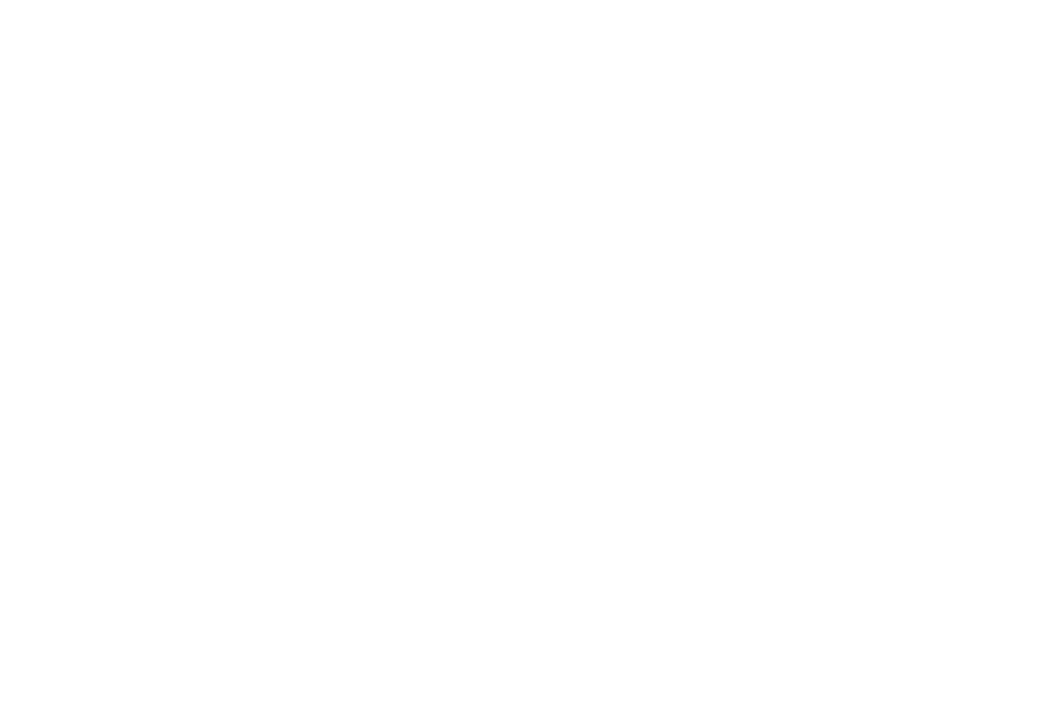
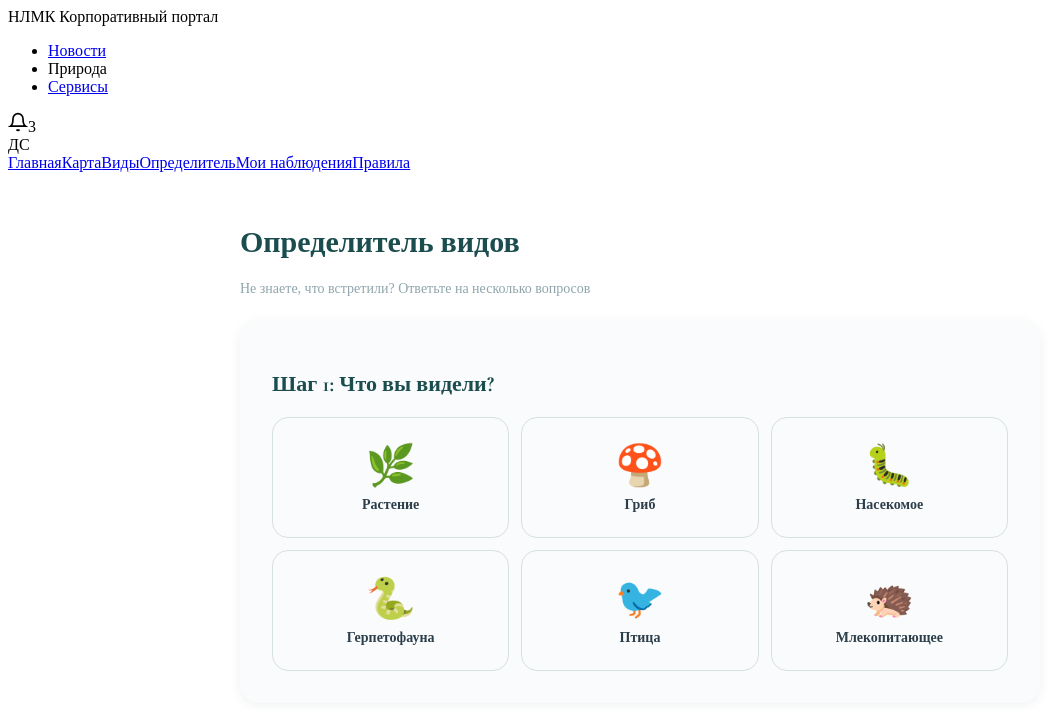
Before and after one commit to Dmitry-100/green-book-nlmk, a Vue app in the folder frontend/: page /identify in a window 1280 px wide. Before the commit this address had no page. Shown: the top 710 px of the page, without its empty margins (0-1063 px from the left). Built offline with nearby package versions, Linux system fonts and the light colour scheme.

Commit message:
feat: Species identifier wizard page

```diff
--- a/frontend/src/router/index.ts
+++ b/frontend/src/router/index.ts
@@ -37,6 +37,11 @@
           name: 'expert-queue',
           component: () => import('../views/ExpertQueueView.vue'),
         },
+        {
+          path: 'identify',
+          name: 'identify',
+          component: () => import('../views/IdentifyView.vue'),
+        },
       ],
     },
   ],
--- /dev/null
+++ b/frontend/src/views/IdentifyView.vue
@@ -0,0 +1,111 @@
+<template>
+  <div class="identify-page">
+    <h1>Определитель видов</h1>
+    <p class="subtitle">Не знаете, что встретили? Ответьте на несколько вопросов</p>
+
+    <!-- Step 1: Select group -->
+    <div v-if="step === 1" class="step-card">
+      <h2>Шаг 1: Что вы видели?</h2>
+      <div class="group-selector">
+        <div v-for="g in groups" :key="g.value" class="group-option" @click="selectGroup(g.value)">
+          <span class="group-option__icon">{{ g.icon }}</span>
+          <span class="group-option__label">{{ g.label }}</span>
+        </div>
+      </div>
+    </div>
+
+    <!-- Step 2: Show species for selected group -->
+    <div v-if="step === 2" class="step-card">
+      <h2>Шаг 2: Похож ли на один из этих видов?</h2>
+      <p class="step-hint">Группа: {{ selectedGroupLabel }}</p>
+      <div class="species-suggestions">
+        <div v-for="s in suggestions" :key="s.id" class="suggestion-item" @click="selectSpecies(s)">
+          <span class="suggestion-icon">{{ s.is_poisonous ? '⚠️' : '✅' }}</span>
+          <div class="suggestion-info">
+            <strong>{{ s.name_ru }}</strong>
+            <span class="latin">{{ s.name_latin }}</span>
+          </div>
+          <span v-if="s.conservation_status" class="redbook-tag">{{ s.conservation_status }}</span>
+        </div>
+      </div>
+      <div class="step-actions">
+        <el-button @click="step = 1">Назад</el-button>
+        <el-button type="primary" @click="createWithUnknown">Не нашёл — создать наблюдение</el-button>
+      </div>
+    </div>
+
+    <!-- Step 3: Selected -->
+    <div v-if="step === 3" class="step-card">
+      <h2>Отлично!</h2>
+      <p>Вы выбрали: <strong>{{ selectedSpecies?.name_ru }}</strong> ({{ selectedSpecies?.name_latin }})</p>
+      <div class="step-actions">
+        <el-button @click="step = 2">Назад</el-button>
+        <router-link :to="`/observe?species=${selectedSpecies?.id}&group=${selectedGroup}`" class="btn-primary">
+          Создать наблюдение с этим видом
+        </router-link>
+      </div>
+    </div>
+  </div>
+</template>
+
+<script setup lang="ts">
+import { ref } from 'vue'
+import api from '../api/client'
+
+const step = ref(1)
+const selectedGroup = ref('')
+const selectedGroupLabel = ref('')
+const suggestions = ref<any[]>([])
+const selectedSpecies = ref<any>(null)
+
+const groups = [
+  { value: 'plants', icon: '🌿', label: 'Растение' },
+  { value: 'fungi', icon: '🍄', label: 'Гриб' },
+  { value: 'insects', icon: '🐛', label: 'Насекомое' },
+  { value: 'herpetofauna', icon: '🐍', label: 'Герпетофауна' },
+  { value: 'birds', icon: '🐦', label: 'Птица' },
+  { value: 'mammals', icon: '🦔', label: 'Млекопитающее' },
+]
+
+async function selectGroup(group: string) {
+  selectedGroup.value = group
+  selectedGroupLabel.value = groups.find(g => g.value === group)?.label || group
+  const { data } = await api.get('/species', { params: { group, limit: 200 } })
+  suggestions.value = data.items
+  step.value = 2
+}
+
+function selectSpecies(species: any) {
+  selectedSpecies.value = species
+  step.value = 3
+}
+
+function createWithUnknown() {
+  window.location.href = `/observe?group=${selectedGroup.value}`
+}
+</script>
+
+<style scoped>
+.identify-page { max-width: 800px; margin: 0 auto; padding: 32px; }
+.identify-page h1 { font-family: 'Cormorant Garamond', serif; font-size: 30px; font-weight: 600; color: #1B4D4F; }
+.subtitle { font-size: 14px; color: #8FA5AB; margin-bottom: 24px; }
+.step-card { background: #FAFBFC; border-radius: 20px; padding: 32px; box-shadow: 0 2px 12px rgba(44,62,74,0.08); }
+.step-card h2 { font-family: 'Cormorant Garamond', serif; font-size: 22px; color: #1B4D4F; margin-bottom: 20px; }
+.step-hint { font-size: 13px; color: #8FA5AB; margin-bottom: 16px; }
+.group-selector { display: grid; grid-template-columns: repeat(3, 1fr); gap: 12px; }
+.group-option { display: flex; flex-direction: column; align-items: center; gap: 8px; padding: 24px 16px; border: 1.5px solid #D6E0E3; border-radius: 16px; cursor: pointer; transition: all 0.2s; }
+.group-option:hover { border-color: #2A7A6E; background: rgba(42,122,110,0.04); transform: translateY(-2px); box-shadow: 0 4px 16px rgba(44,62,74,0.1); }
+.group-option__icon { font-size: 40px; }
+.group-option__label { font-size: 14px; font-weight: 700; color: #2C3E4A; }
+.species-suggestions { max-height: 400px; overflow-y: auto; display: flex; flex-direction: column; gap: 6px; }
+.suggestion-item { display: flex; align-items: center; gap: 12px; padding: 12px 16px; border-radius: 8px; cursor: pointer; transition: background 0.2s; }
+.suggestion-item:hover { background: rgba(42,122,110,0.06); }
+.suggestion-icon { font-size: 18px; flex-shrink: 0; }
+.suggestion-info { flex: 1; }
+.suggestion-info strong { display: block; font-size: 14px; color: #2C3E4A; }
+.suggestion-info .latin { font-style: italic; font-size: 12px; color: #8FA5AB; }
+.redbook-tag { font-size: 10px; font-weight: 700; color: #E53935; background: rgba(229,57,53,0.1); padding: 2px 8px; border-radius: 4px; white-space: nowrap; }
+.step-actions { display: flex; gap: 12px; margin-top: 24px; justify-content: flex-end; }
+.btn-primary { padding: 10px 20px; background: #2A7A6E; color: white; border-radius: 6px; text-decoration: none; font-size: 14px; font-weight: 600; display: inline-flex; align-items: center; }
+.btn-primary:hover { background: #3DAA8E; }
+</style>
```
